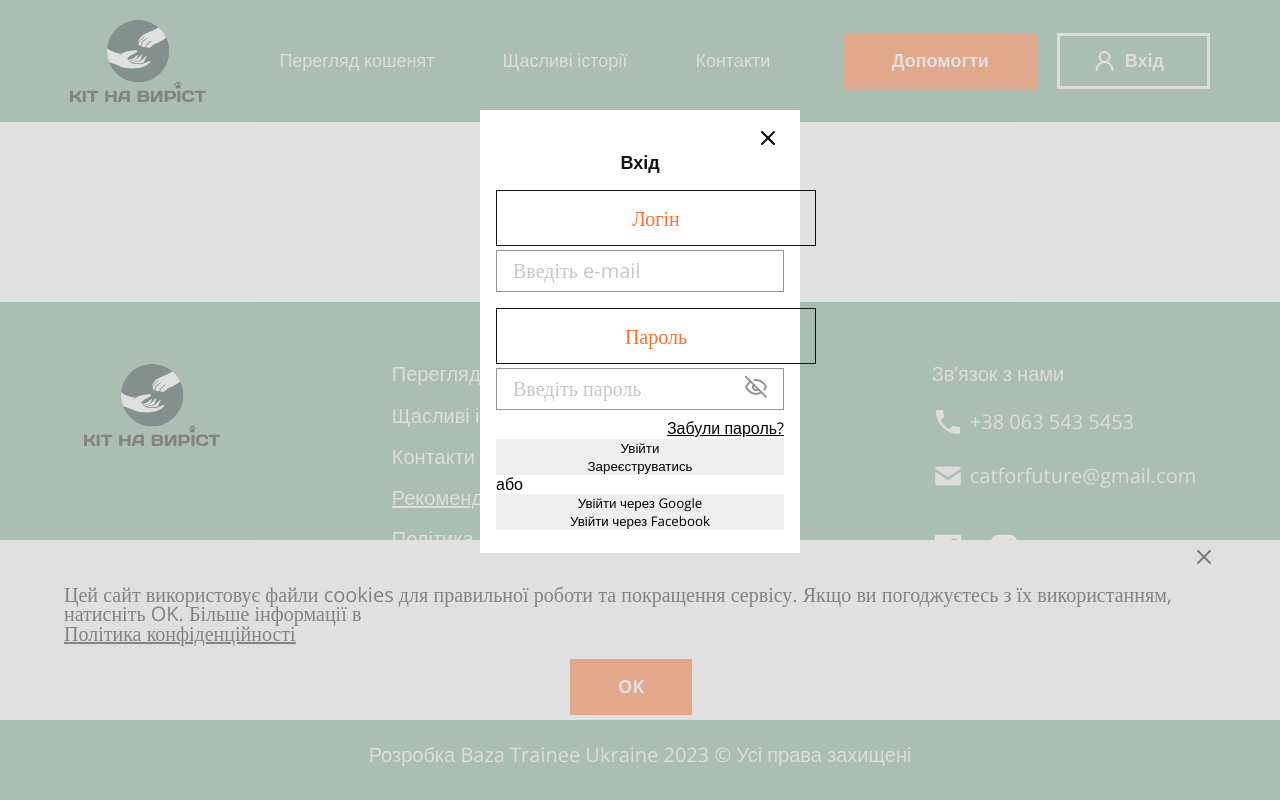
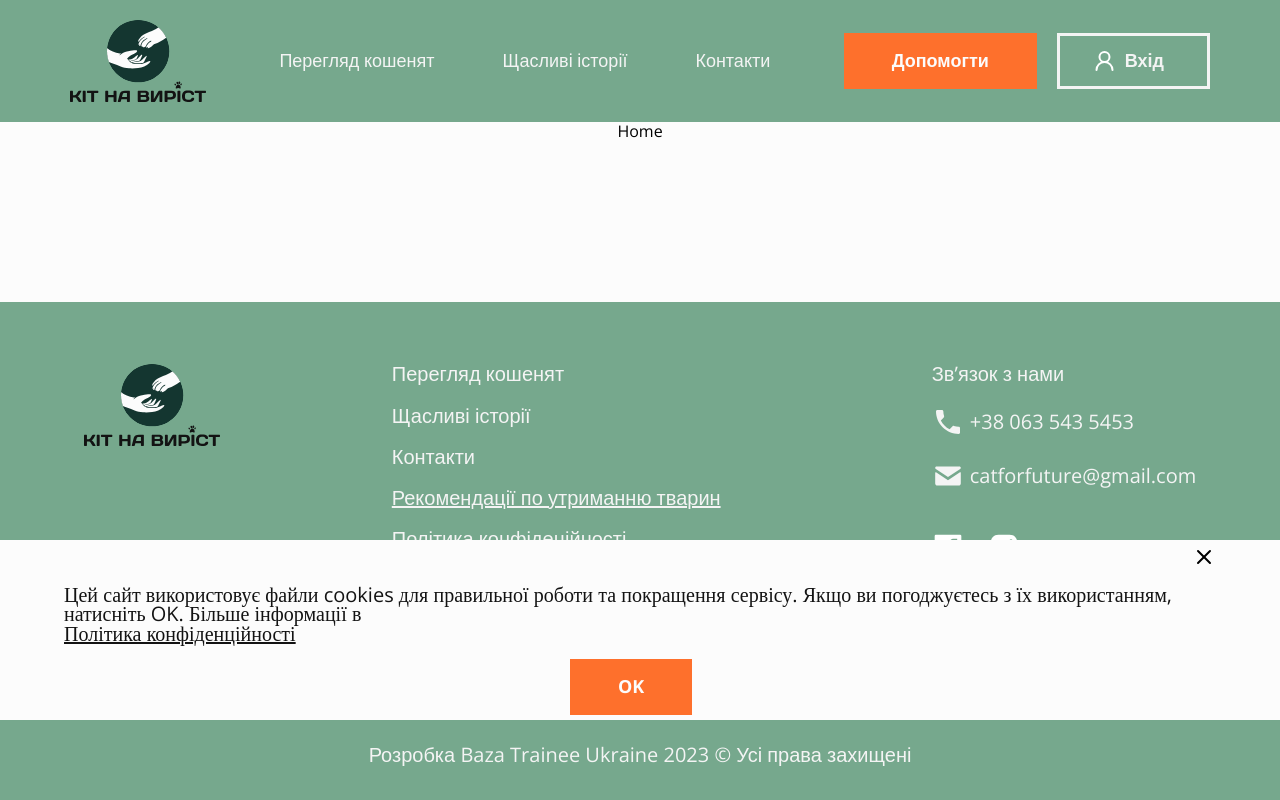
Before and after one commit to baza-trainee/cat_for_future, a React (Vite) app: page / in a window 1280 px wide. Built offline with nearby package versions, Linux system fonts and the light colour scheme.

Commit message:
feat/upd link style, btn style and upd structure

```diff
--- a/src/components/Login/Login.module.scss
+++ b/src/components/Login/Login.module.scss
@@ -1,5 +1,5 @@
-@import 'src/styles/variables';
-@import 'src/styles/mixins';
+@use 'src/styles/variables' as *;
+@use 'src/styles/mixins' as *;
 
 .login {
 	position: relative;
@@ -21,6 +21,7 @@
 	&__content {
 		display: flex;
 		margin: 0 auto;
+		min-height: 37.5rem;
 		flex-direction: column;
 		width: 20rem;
 		padding: 1rem 1rem 1.44rem 1rem;
@@ -110,8 +111,11 @@
 		&:disabled + div svg path {
 			stroke: $color-system-default-100;
 		}
+		&:disabled + div svg path {
+			stroke: $color-system-default-100;
+		}
 	}
-	&__forgetPas {
+	&__forgetPass {
 		margin-top: 0.5rem;
 		align-self: self-end;
 		color: #000;
--- a/src/components/Login/Login.tsx
+++ b/src/components/Login/Login.tsx
@@ -1,7 +1,7 @@
 import { FC } from 'react';
 import clsx from 'clsx';
 import closeBtn from 'src/assets/icons/login-close-btn.svg';
-// import closeEye from 'src/assets/icons/close-eye.svg';
+import Button from '../Button/Button';
 import s from './Login.module.scss';
 
 const Login: FC = () => {
@@ -32,13 +32,12 @@ const Login: FC = () => {
 							</label>
 							<div className={s.login__inputManipulPass}>
 								<input
-									id="login-email"
+									id="login-password"
 									type="password"
 									className={clsx(s.login__input, s.login__input_paddingR)}
 									placeholder="Введіть пароль"
 								/>
 								<div className={s.login__hiddenPass}>
-									{/* <img src={closeEye} className={s.login__inputImg} alt="Close eye" /> */}
 									<svg
 										className={s.login__inputImg}
 										width="24"
@@ -81,12 +80,22 @@ const Login: FC = () => {
 						</div>
 					</div>
 
-					<a href="#" className={s.login__forgetPas}>
+					<a href="#" className={s.login__forgetPass}>
 						Забули пароль?
 					</a>
 
-					<button>Увійти</button>
-					<button>Зареєструватись</button>
+					<Button
+						onClick={() => console.log('Клік Увійти')}
+						name={'Увійти'}
+						buttonClasses={'primaryBtn'}
+						type={'submit'}
+					/>
+					<Button
+						onClick={() => console.log('Клік Зареєструватись')}
+						name={'Зареєструватись'}
+						buttonClasses={'secondaryBtn'}
+						type={'button'}
+					/>
 
 					<div className={s.login__alternative}>або</div>
 
--- a/src/pages/Home/Home.tsx
+++ b/src/pages/Home/Home.tsx
@@ -1,12 +1,7 @@
 import React from 'react';
-import Login from 'src/components/Login/Login';
 
 const Home: React.FC = () => {
-	return (
-		<div>
-			<Login />
-		</div>
-	);
+	return <div>Home</div>;
 };
 
 export default Home;
```
